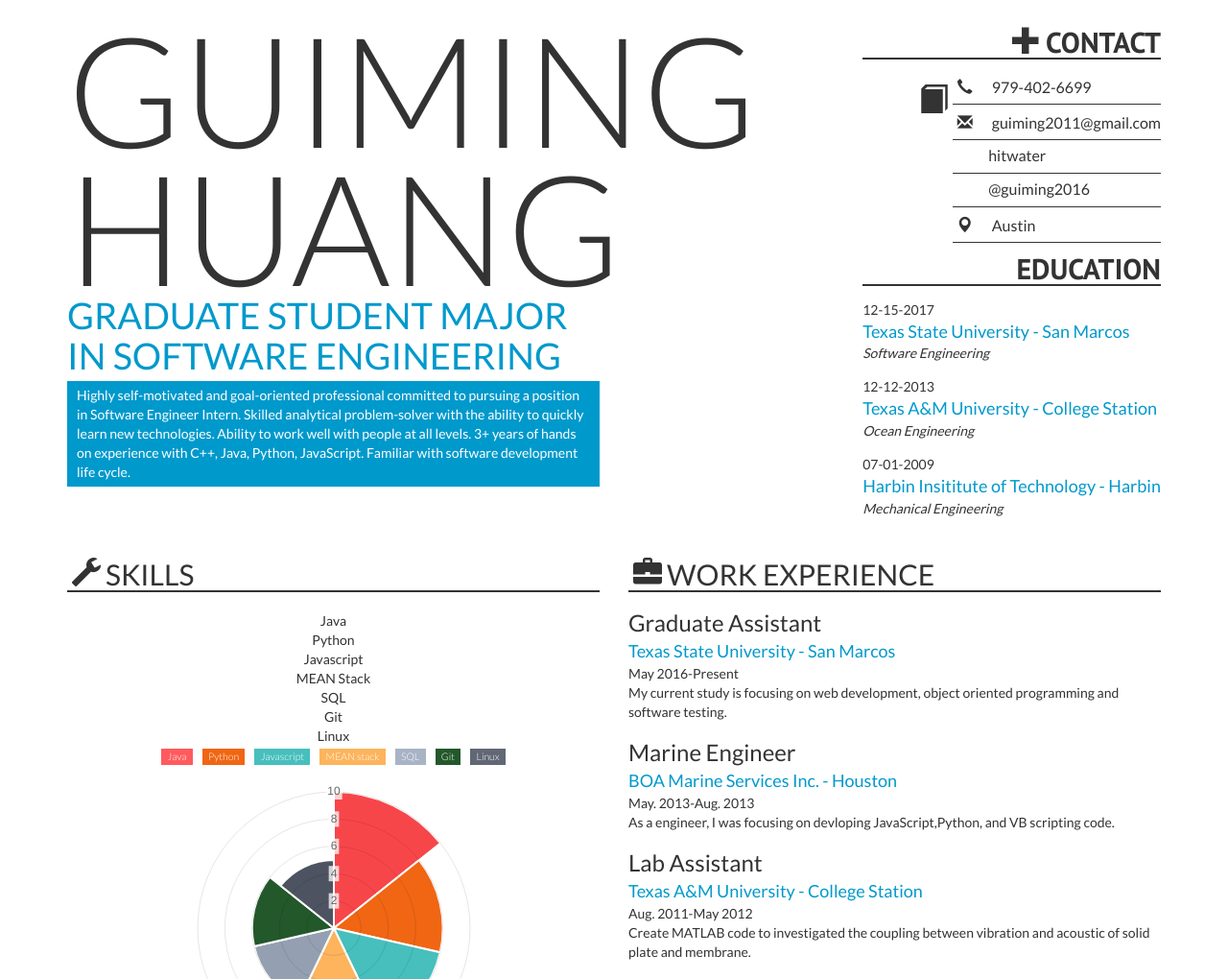
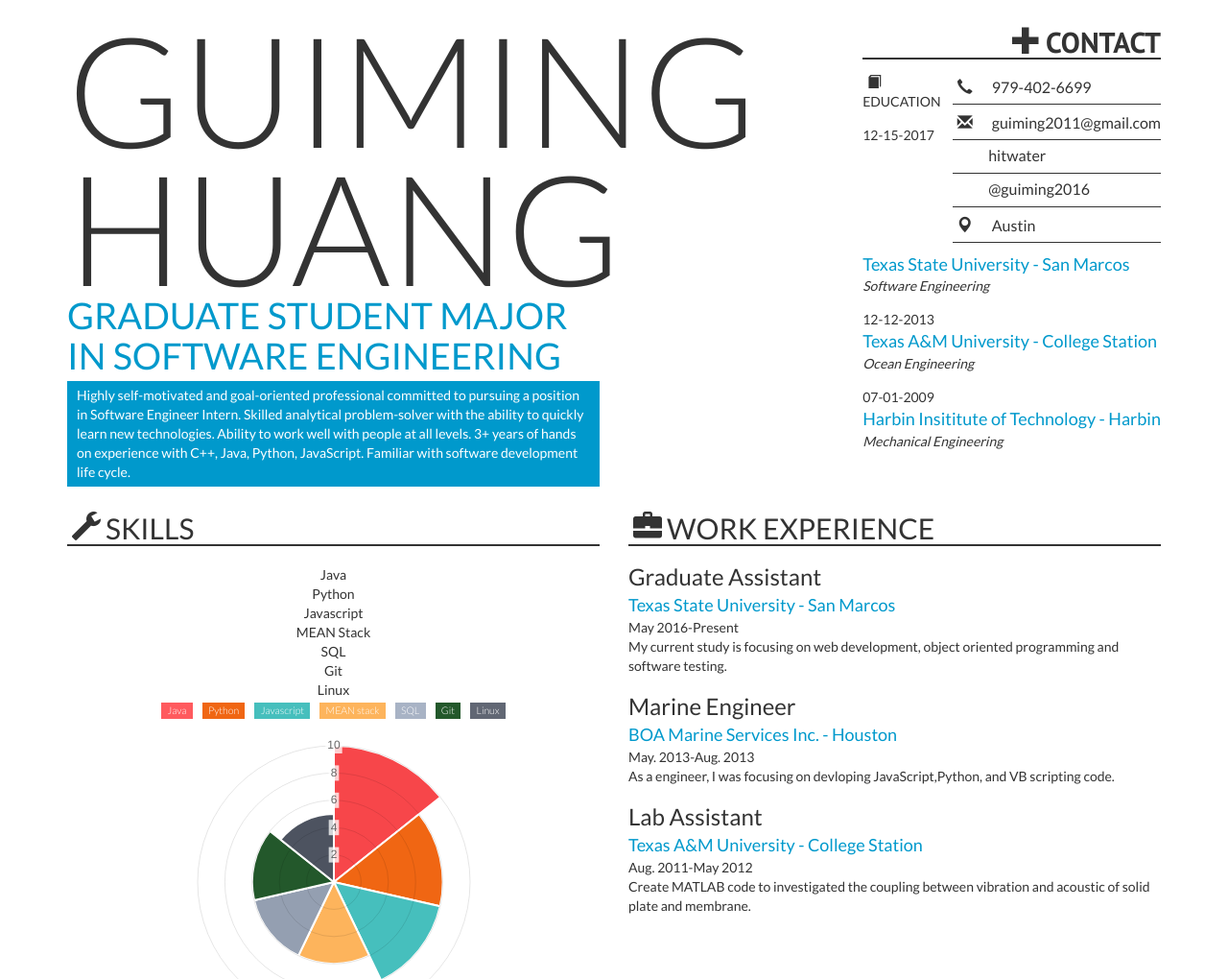
Before and after one commit to hitwater/hitwater.github.io, a plain HTML site: page index.html in a window 1280 px wide. Shown: the top 1020 px of the page at 96% size. Drawn offline with Linux system fonts and the light colour scheme; some packages are replaced by stand-ins of ours; some icons are missing; a web font is replaced by a local one.

Commit message:
Update index.html

```diff
--- a/index.html
+++ b/index.html
@@ -36,7 +36,7 @@
 
             <!--Education Info: list of education and online courses-->
           <div id="education">
-            <h2><span class="glyphicon glyphicon-book"></span>EDUCATION</h2>
+            <div><span class="glyphicon glyphicon-book"></span>EDUCATION</div>
           </div>
           </div>
          </div>
```
